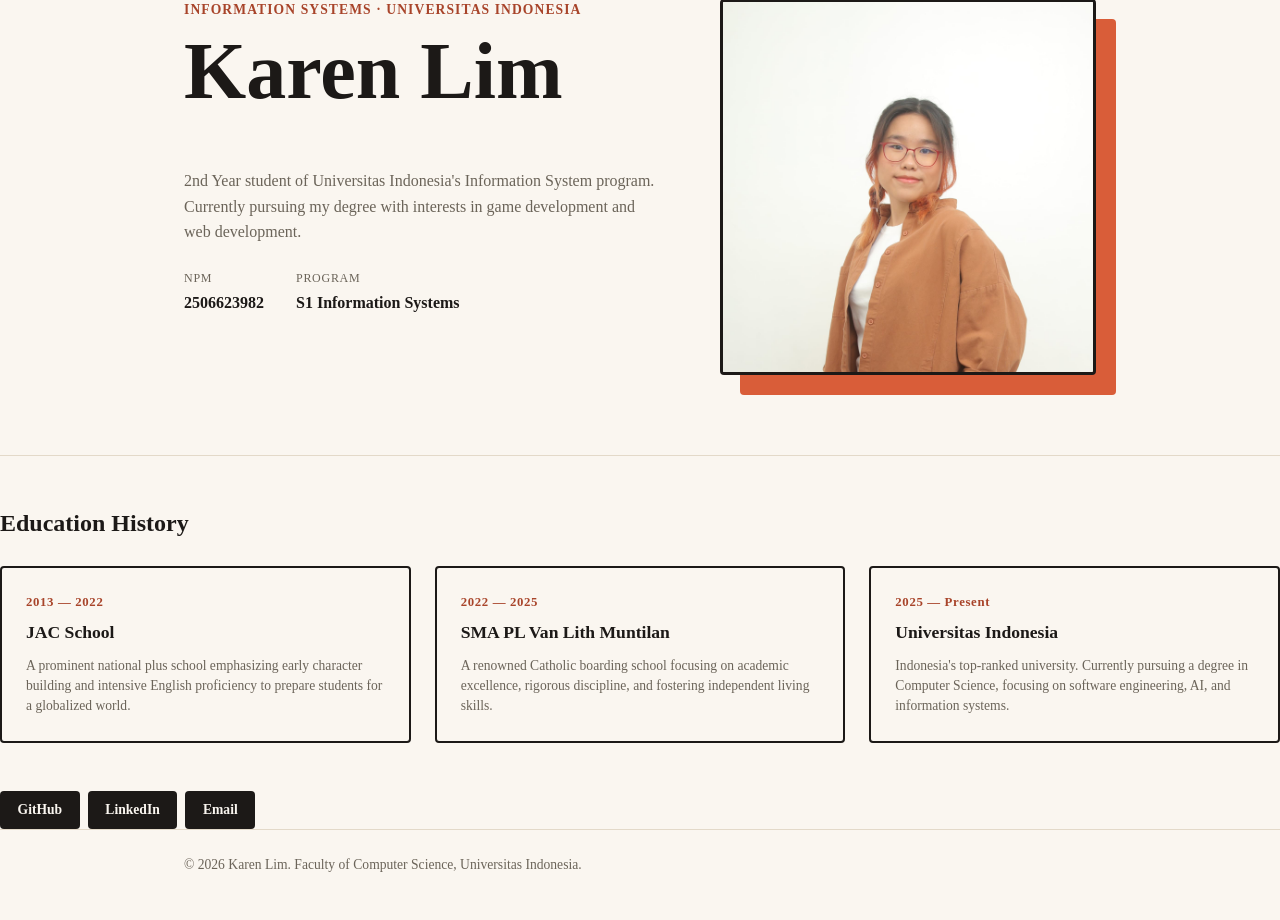
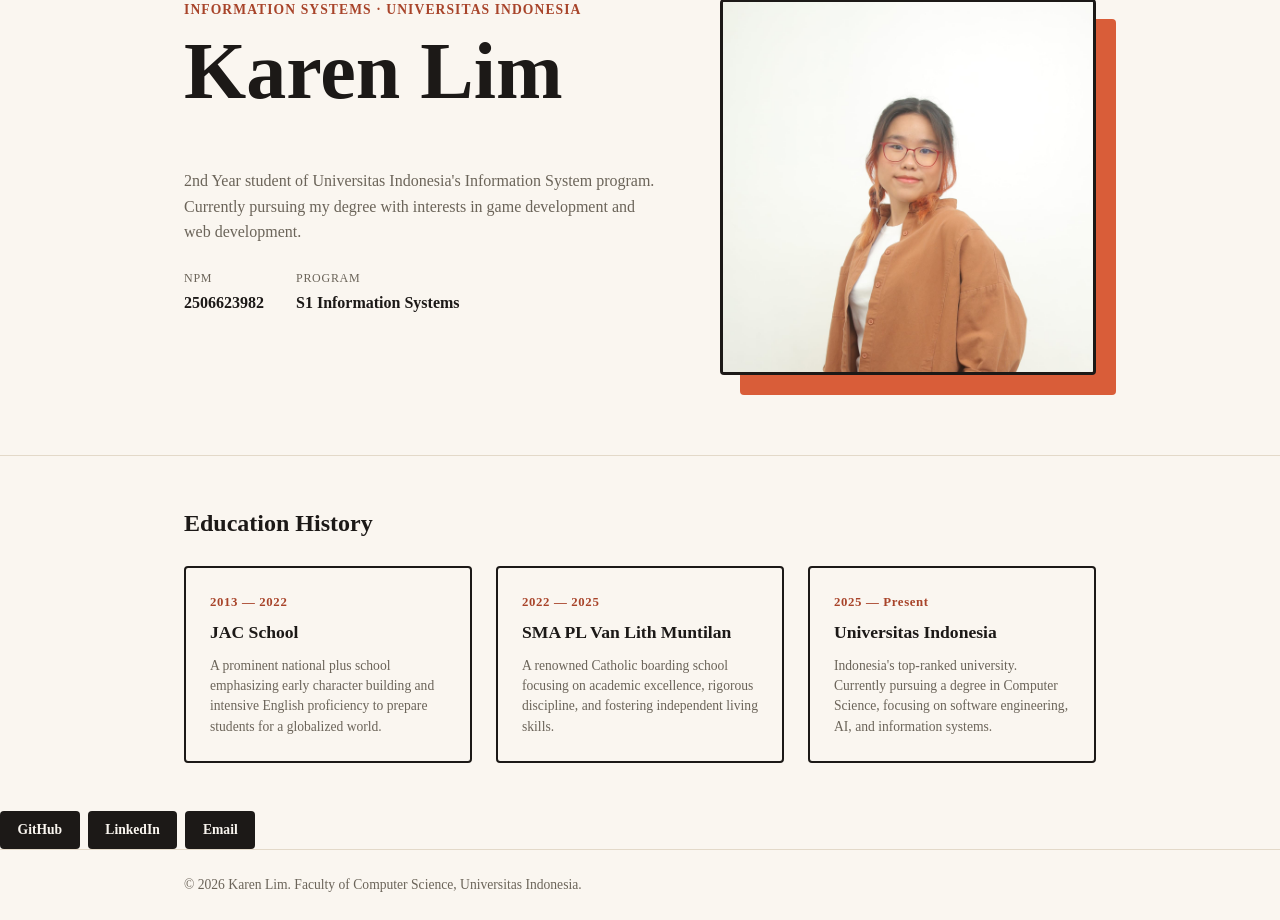
Before and after one commit to clarenvc/myportfolio, a Django app: page / in a window 1280 px wide. Shown: the part 147-1067 px from the top of the page. Before the commit the page ends 1019 px from the top, so only its background shows below. Run offline with Django 5.2, Linux system fonts and the light colour scheme.

Commit message:
Memperbaiki tampilan container

```diff
--- a/templates/index.html
+++ b/templates/index.html
@@ -59,6 +59,7 @@
         </div>
       </section>
       <section class="my-education">
+        <div class="container">
             <h2>Education History</h2>
             <div class="education-container">
             <!-- Box 1: SD-SMP -->
@@ -67,8 +68,8 @@
                     <h3 class="edu-school">JAC School</h3>
                     <p class="edu-desc">
                     A prominent national plus school emphasizing early character
-                    building and intensive English proficiency to prepare
-                    students for a globalized world.
+                    building and intensive English proficiency to prepare students for
+                    a globalized world.
                     </p>
                 </div>
 
@@ -78,8 +79,8 @@
                     <h3 class="edu-school">SMA PL Van Lith Muntilan</h3>
                     <p class="edu-desc">
                     A renowned Catholic boarding school focusing on academic
-                    excellence, rigorous discipline, and fostering independent
-                    living skills.
+                    excellence, rigorous discipline, and fostering independent living
+                    skills.
                     </p>
                 </div>
 
@@ -88,14 +89,16 @@
                     <span class="edu-year">2025 — Present</span>
                     <h3 class="edu-school">Universitas Indonesia</h3>
                     <p class="edu-desc">
-                    Indonesia's top-ranked university. Currently pursuing a
-                    degree in Computer Science, focusing on software
-                    engineering, AI, and information systems.
+                    Indonesia's top-ranked university. Currently pursuing a degree in
+                    Computer Science, focusing on software engineering, AI, and
+                    information systems.
                     </p>
+                </div>
             </div>
         </div>
       </section>
       <section class="my-socials">
+        <div class=""container">
             <div class="social-links">
             <a
                 href="https://github.com/clarenvc/myportfolio/blob/main/README.md/"
@@ -108,7 +111,6 @@
                 >LinkedIn</a
             >
             <a href="mailto:clarenvc@gmail.com" class="social-link">Email</a>
-            </div>
             </div>
         </div>
       </section>
```
Also changed, not shown: README.md. Lines whose indentation alone changed are shown as unchanged.
